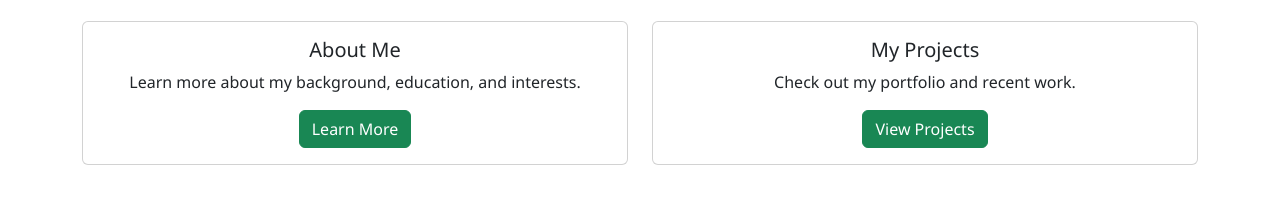
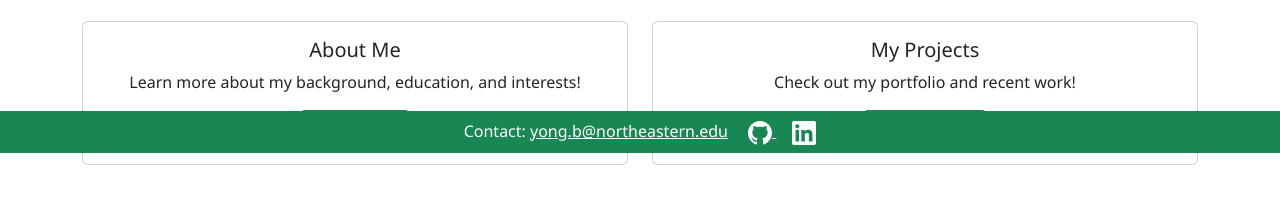
Before and after one commit to byong821/personal-homepage, a website: page index.html in a window 1280 px wide. Shown: the part 647-850 px from the top of the page. Before the commit the page ends 828 px from the top, so only its background shows below. Drawn offline with nearby package versions, Linux system fonts and the light colour scheme.

Commit message:
playing around with footer to make an interactive way for users to find contact/socials

```diff
--- a/css/styles.css
+++ b/css/styles.css
@@ -1,5 +1,6 @@
 body {
   font-family: 'Segoe UI', Tahoma, Geneva, Verdana, sans-serif;
+  padding-bottom: 70px;
 }
 
 .interactive-btn {
--- a/index.html
+++ b/index.html
@@ -22,7 +22,7 @@
       </div>
     </nav>
 
-    <main class="container mt-5">
+    <main class="container mt-5 mb-5">
       <div class="row">
         <div class="col-12 text-center">
           <h1 class="display-4">Welcome to My Homepage!</h1>
@@ -35,7 +35,7 @@
               <div class="card h-100">
                 <div class="card-body">
                   <h5 class="card-title">About Me</h5>
-                  <p class="card-text">Learn more about my background, education, and interests.</p>
+                  <p class="card-text">Learn more about my background, education, and interests!</p>
                   <a href="./pages/about.html" class="btn btn-success">Learn More</a>
                 </div>
               </div>
@@ -44,7 +44,7 @@
               <div class="card h-100">
                 <div class="card-body">
                   <h5 class="card-title">My Projects</h5>
-                  <p class="card-text">Check out my portfolio and recent work.</p>
+                  <p class="card-text">Check out my portfolio and recent work!</p>
                   <a href="./pages/projects.html" class="btn btn-success">View Projects</a>
                 </div>
               </div>
@@ -54,6 +54,23 @@
       </div>
     </main>
 
+    <!-- fixed footer to remain at bottom of page when user scrolls -->
+    <footer class="bg-success text-white py-2 fixed-bottom">
+      <div class="container text-center">
+        <span class="me-3">Contact: <a href="mailto:yong.b@northeastern.edu" class="text-white">yong.b@northeastern.edu</a></span>
+        <a href="https://github.com/byong821" target="_blank" class="text-white me-3">
+          <svg width="24" height="24" fill="currentColor" viewBox="0 0 24 24">
+            <path d="M12 0c-6.626 0-12 5.373-12 12 0 5.302 3.438 9.8 8.207 11.387.599.111.793-.261.793-.577v-2.234c-3.338.726-4.033-1.416-4.033-1.416-.546-1.387-1.333-1.756-1.333-1.756-1.089-.745.083-.729.083-.729 1.205.084 1.839 1.237 1.839 1.237 1.07 1.834 2.807 1.304 3.492.997.107-.775.418-1.305.762-1.604-2.665-.305-5.467-1.334-5.467-5.931 0-1.311.469-2.381 1.236-3.221-.124-.303-.535-1.524.117-3.176 0 0 1.008-.322 3.301 1.23.957-.266 1.983-.399 3.003-.404 1.02.005 2.047.138 3.006.404 2.291-1.552 3.297-1.23 3.297-1.23.653 1.653.242 2.874.118 3.176.77.84 1.235 1.911 1.235 3.221 0 4.609-2.807 5.624-5.479 5.921.43.372.823 1.102.823 2.222v3.293c0 .319.192.694.801.576 4.765-1.589 8.199-6.086 8.199-11.386 0-6.627-5.373-12-12-12z"/>
+          </svg>
+        </a>
+        <a href="https://www.linkedin.com/in/brandanyong" target="_blank" class="text-white">
+          <svg width="24" height="24" fill="currentColor" viewBox="0 0 24 24">
+            <path d="M20.447 20.452h-3.554v-5.569c0-1.328-.027-3.037-1.852-3.037-1.853 0-2.136 1.445-2.136 2.939v5.667H9.351V9h3.414v1.561h.046c.477-.9 1.637-1.85 3.37-1.85 3.601 0 4.267 2.37 4.267 5.455v6.286zM5.337 7.433c-1.144 0-2.063-.926-2.063-2.065 0-1.138.92-2.063 2.063-2.063 1.14 0 2.064.925 2.064 2.063 0 1.139-.925 2.065-2.064 2.065zm1.782 13.019H3.555V9h3.564v11.452zM22.225 0H1.771C.792 0 0 .774 0 1.729v20.542C0 23.227.792 24 1.771 24h20.451C23.2 24 24 23.227 24 22.271V1.729C24 .774 23.2 0 22.222 0h.003z"/>
+          </svg>
+        </a>
+      </div>
+    </footer>
+
     <script type="module" src="./js/main.js"></script>
   </body>
 </html>
```
Also changed, not shown: pages/about.html (+17 -1 lines), pages/projects.html (+17 -1 lines).
